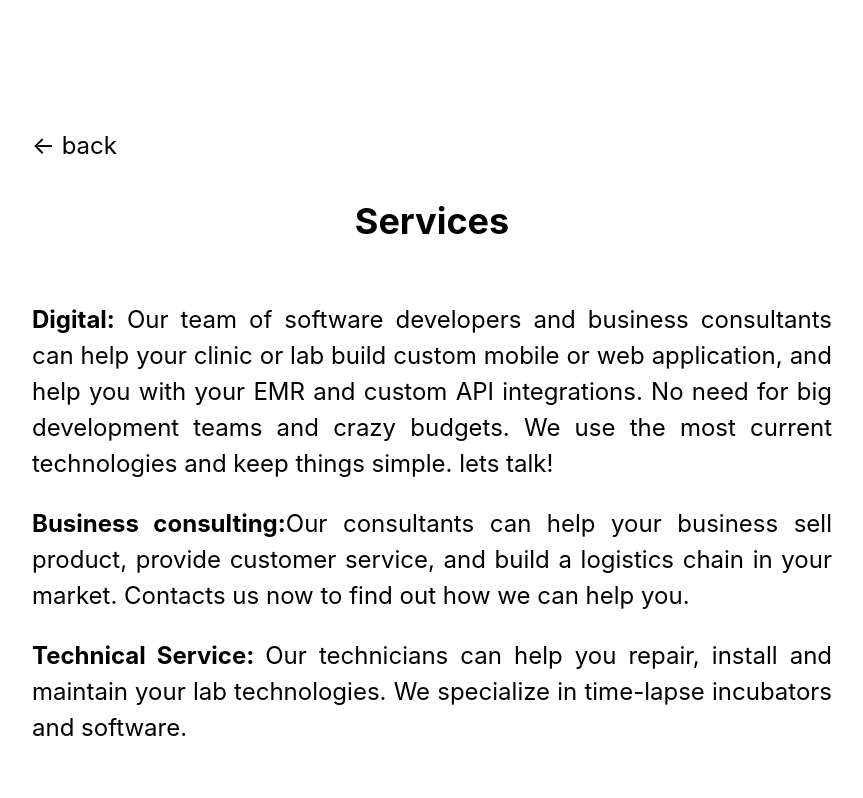
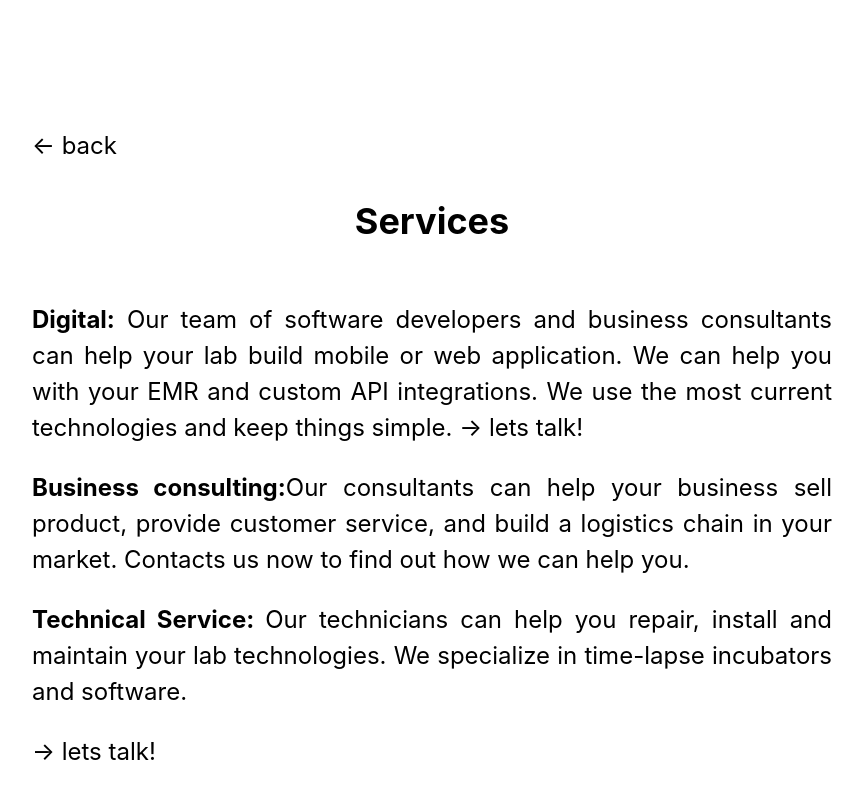
Before and after one commit to Lukas-DH/company-openivf, a Next.js app: page /services in a window 1280 px wide. Shown: the top 798 px of the page, without its empty margins (208-1071 px from the left). Built offline with nearby package versions, Linux system fonts and the light colour scheme.

Commit message:
text change

```diff
--- a/pages/services.js
+++ b/pages/services.js
@@ -15,11 +15,13 @@ export default function Services() {
             <div>
               <p>
                 <strong>Digital:</strong> Our team of software developers and
-                business consultants can help your clinic or lab build custom
-                mobile or web application, and help you with your EMR and custom
-                API integrations. No need for big development teams and crazy
-                budgets. We use the most current technologies and keep things
-                simple. lets talk!{" "}
+                business consultants can help your lab build mobile or web
+                application. We can help you with your EMR and custom API
+                integrations. We use the most current technologies and keep
+                things simple.{" "}
+                <Link href="/contact">
+                  <a>&rarr; lets talk!</a>
+                </Link>{" "}
               </p>
               <p>
                 {" "}
@@ -33,6 +35,12 @@ export default function Services() {
                 repair, install and maintain your lab technologies. We
                 specialize in time-lapse incubators and software.
               </p>
+              <p>
+                {" "}
+                <Link href="/contact">
+                  <a>&rarr; lets talk!</a>
+                </Link>{" "}
+              </p>
             </div>{" "}
           </div>
         </div>
```
